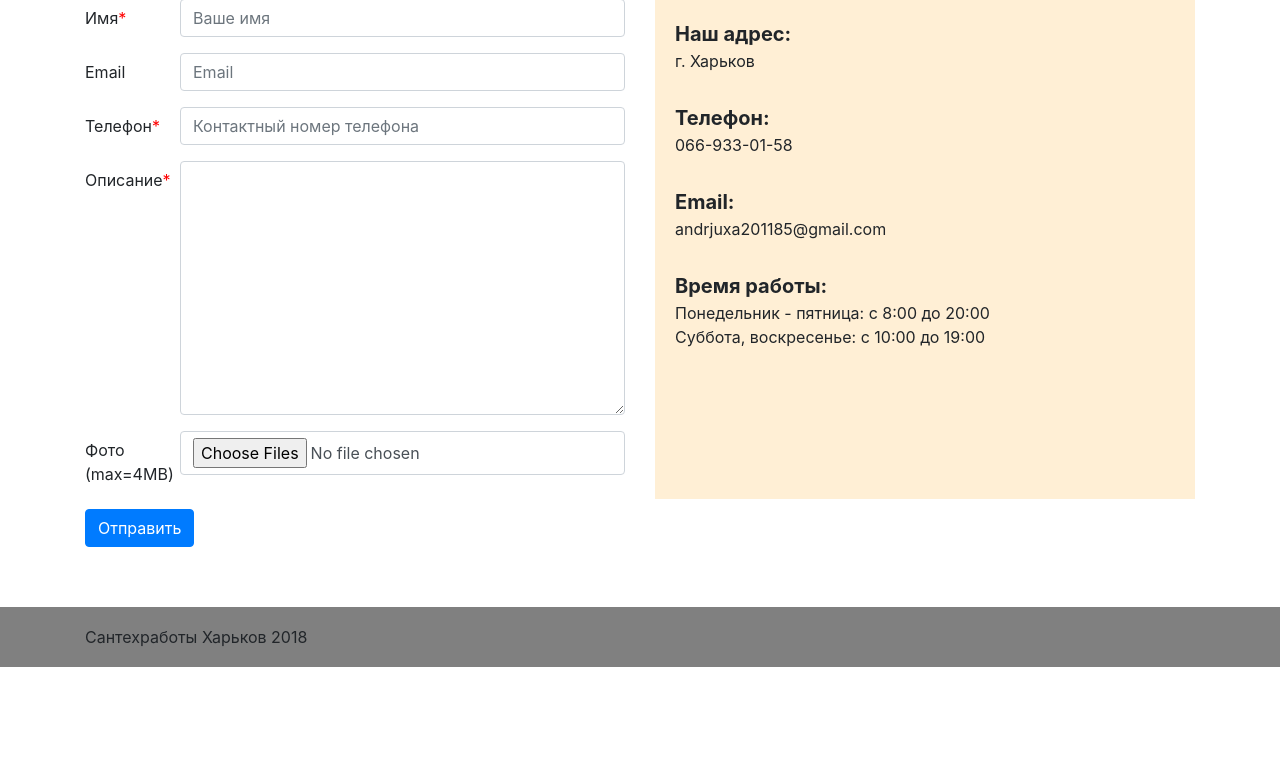
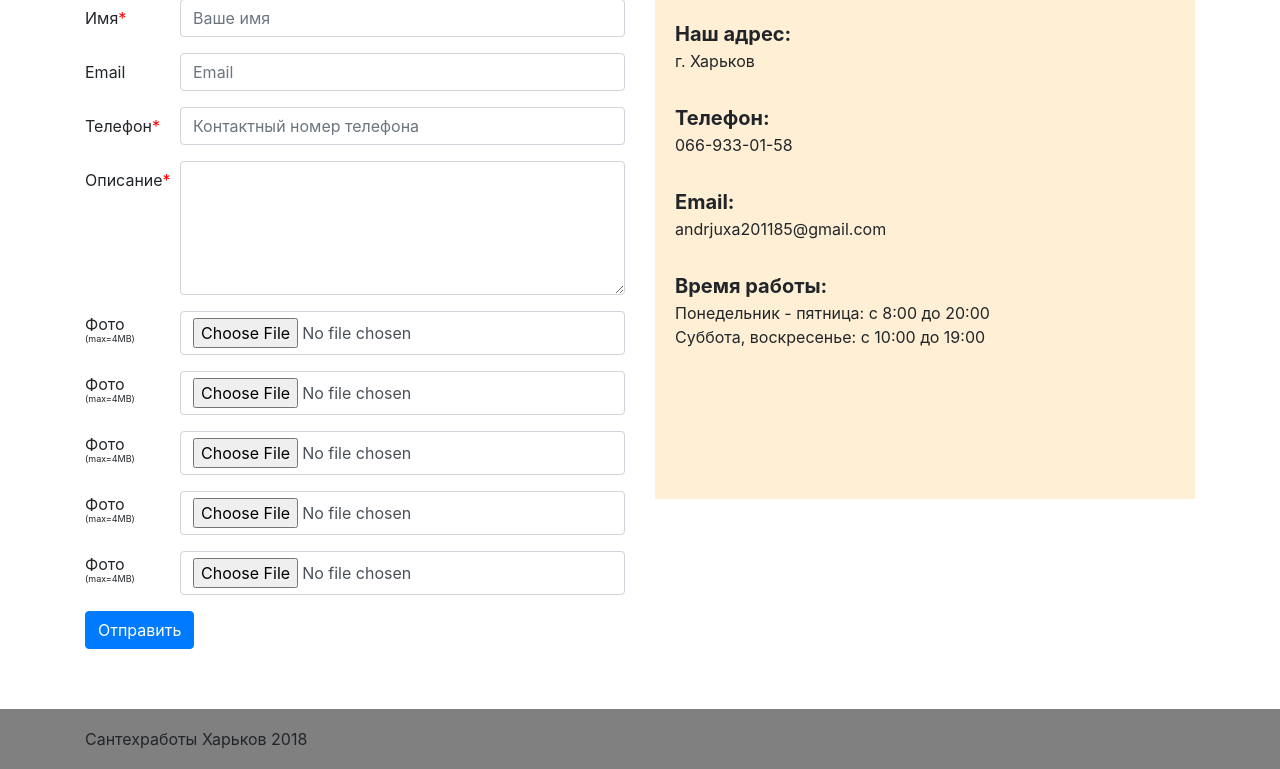
Before and after one commit to andrjuxa201185/advertising, a Flask app: page /contact in a window 1280 px wide. Shown: the part 159-928 px from the top of the page. Before the commit the page ends 826 px from the top, so only its background shows below. Run offline with Flask 2, Linux system fonts and the light colour scheme; some libraries are stand-ins or nearby versions.

Commit message:
delit multiple file add 5 input-file

```diff
--- a/app.py
+++ b/app.py
@@ -12,7 +12,7 @@ app.config['SQLALCHEMY_DATABASE_URI'] = 'sqlite:///client.db'
 app.config['SQLALCHEMY_TRACK_MODIFICATIONS'] = False
 db = SQLAlchemy(app)
 app.secret_key = 'A0Zr98j/3yX R~XHH!jmN]LWX/,?RT'
-app.config['MAX_CONTENT_LENGTH'] = 60 * 1024 * 1024
+app.config['MAX_CONTENT_LENGTH'] = 40 * 1024 * 1024
 photos = UploadSet('photos', IMAGES)
 UPLOAD_FOLDER = 'static/foto/'
 ALLOWED_EXTENSIONS = set(['png', 'jpg', 'jpeg', 'gif'])
@@ -95,13 +95,13 @@ def contact():
         phone = request.form.get('phone').strip()
         text = request.form.get('text')
         if not name or not email or not text or not phone:
-            return render_template('alert.html', message = 'заполните все поля', clas = 'alert-denger')
+            return render_template('alert.html', message = 'заполните все поля', clas = 'alert-danger')
 
-        if 'file' in request.files:
-            files_list = request.files.getlist('file')
-            if len(files_list) > 10:
-                return render_template('alert.html', message = 'максимум 10 фото', clas = 'alert-denger')
-            for file in files_list:
+        for i in range(5):
+            f = 'file' + str(i + 1)
+            print(f)
+            if f in request.files:
+                file = request.files[f]
                 if file and allowed_file(file.filename):
                     filename = secure_filename(file.filename)
                     filename = photos.resolve_conflict(UPLOAD_FOLDER,filename)
@@ -117,11 +117,11 @@ def contact():
                     obj = Client(name = name.lower(), text = text, email = email, phone = phone, path = path)
                     db.session.add(obj)
                     db.session.commit()
-        else:
-            path = 'static/img/nofoto.png'
-            obj = Client(name = name.lower(), text = text, email = email, phone = phone, path = path)
-            db.session.add(obj)
-            db.session.commit()
+            else:
+                path = 'static/img/nofoto.png'
+                obj = Client(name = name.lower(), text = text, email = email, phone = phone, path = path)
+                db.session.add(obj)
+                db.session.commit()
 
     msg = Message('Hello', sender = email, recipients = ['andrjuxa201185@gmail.com'])
     msg.html = render_template('send.html', name = name, phone = phone, text = text, email = email, imgs = imgs)
--- a/static/style.css
+++ b/static/style.css
@@ -114,6 +114,12 @@ nav{
 .wrapper-price table{
     margin-bottom: 80px;
 }
+.span-file{
+    font-size: 9px;
+}
+label[for="file"]{
+    line-height: 0.8em;
+}
 
 
 /* call-me-bottom */
--- a/templates/contact.html
+++ b/templates/contact.html
@@ -80,15 +80,43 @@
             <div class="form-group row">
                 <label for="Textarea" class="col-sm-2 col-form-label">Описание<span class="star">*</span></label>
                 <div class="col-sm-10">
-                    <textarea class="form-control" name="text" rows="10" maxlength="700" required></textarea>
+                    <textarea class="form-control" name="text" rows="5" maxlength="700" required></textarea>
                 </div>
             </div>
+
+
             <div class="form-group row">
-                <label for="file" class="col-sm-2 col-form-label">Фото <span class="span-file">(max=4MB)</span></label>
-                <div class="col-sm-10">
-                    <input type="file" class="form-control" multiple accept="image/*" id="file" name="file">
-                </div>
+              <label for="file" class="col-sm-2 col-form-label">Фото <span class="span-file">(max=4MB)</span></label>
+              <div class="col-sm-10">
+                  <input type="file" class="form-control" accept="image/*" id="file1" name="file1">
+              </div>
             </div>
+            <div class="form-group row">
+              <label for="file" class="col-sm-2 col-form-label">Фото <span class="span-file">(max=4MB)</span></label>
+              <div class="col-sm-10">
+                  <input type="file" class="form-control" accept="image/*" id="file2" name="file2">
+              </div>
+            </div>
+            <div class="form-group row">
+              <label for="file" class="col-sm-2 col-form-label">Фото <span class="span-file">(max=4MB)</span></label>
+              <div class="col-sm-10">
+                  <input type="file" class="form-control" accept="image/*" id="file3" name="file3">
+              </div>
+            </div>
+            <div class="form-group row">
+              <label for="file" class="col-sm-2 col-form-label">Фото <span class="span-file">(max=4MB)</span></label>
+              <div class="col-sm-10">
+                  <input type="file" class="form-control" accept="image/*" id="file4" name="file4">
+              </div>
+            </div>
+            <div class="form-group row">
+              <label for="file" class="col-sm-2 col-form-label">Фото <span class="span-file">(max=4MB)</span></label>
+              <div class="col-sm-10">
+                  <input type="file" class="form-control" accept="image/*" id="file5" name="file5">
+              </div>
+            </div>
+
+
             <div class="right-button">
                 <button type="submit" id="submit" class="btn btn-primary">Отправить</button>
             </div>
```
Also changed, not shown: client.db, static/foto/20160702_093911_1.jpg (added).
